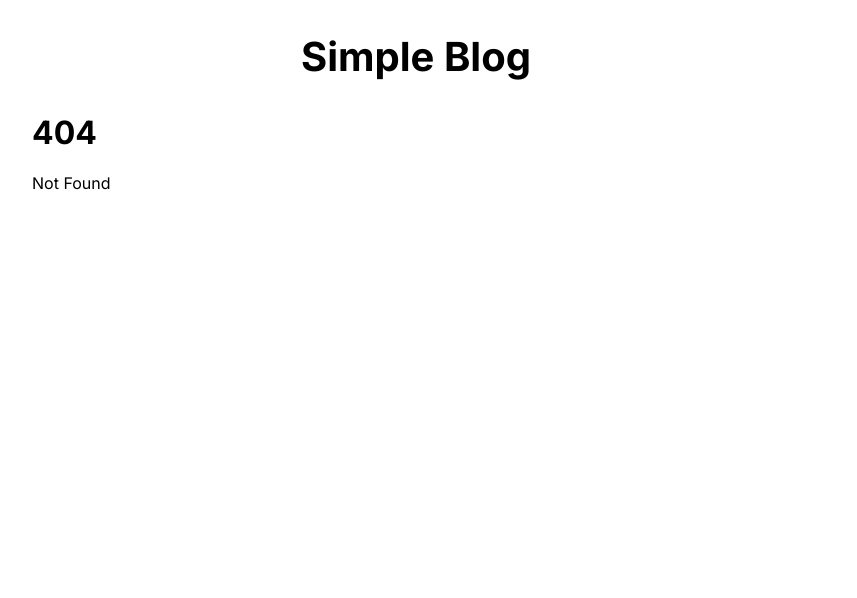
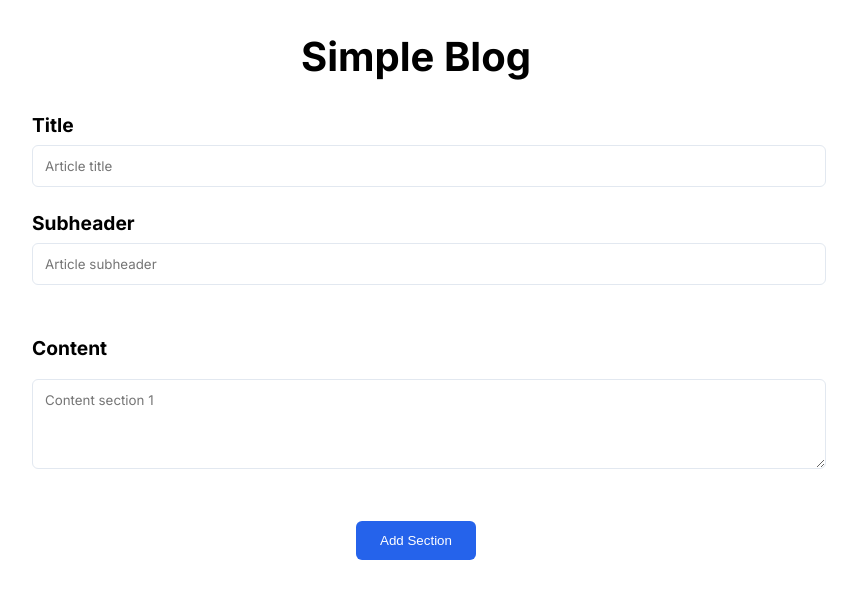
Before and after one commit to lucas-carvajal/simple-blog-fe, a SvelteKit app: page /admin/article/new in a window 1280 px wide. Before the commit this address had no page. Shown: the top 598 px of the page, without its empty margins (224-1081 px from the left). Built offline with nearby package versions, Linux system fonts and the light colour scheme.

Commit message:
add article form

```diff
--- /dev/null
+++ b/src/lib/ArticleForm.svelte
@@ -0,0 +1,148 @@
+<script>
+    export let title = "";
+    export let subheader = "";
+    export let content = [{ text: "" }];
+
+    function addContentField() {
+        content = [...content, { text: "" }];
+    }
+
+    function removeContentField(index = undefined) {
+        if (index !== undefined) {
+            content = content.filter((_, i) => i !== index);
+        } else {
+            content = content.slice(0, -1);
+        }
+    }
+</script>
+
+<form class="article-form">
+    <div class="field">
+        <label class="content-header" for="title">Title</label>
+        <input
+            id="title"
+            type="text"
+            bind:value={title}
+            placeholder="Article title"
+        />
+    </div>
+
+    <div class="field">
+        <label class="content-header" for="subheader">Subheader</label>
+        <input
+            id="subheader"
+            type="text"
+            bind:value={subheader}
+            placeholder="Article subheader"
+        />
+    </div>
+
+    <div class="content-fields">
+        <h3 class="content-header">Content</h3>
+        {#each content as section, i}
+            <div class="content-field">
+                <textarea
+                    bind:value={section.text}
+                    placeholder="Content section {i + 1}"
+                    rows="4"
+                ></textarea>
+                {#if content.length > 1}
+                    <button
+                        type="button"
+                        class="remove-button"
+                        on:click={() => removeContentField(i)}
+                        aria-label="Remove section {i + 1}"
+                    >
+                        ×
+                    </button>
+                {/if}
+            </div>
+        {/each}
+        <div class="button-container">
+            <button type="button" class="add-button" on:click={addContentField}>
+                Add Section
+            </button>
+        </div>
+    </div>
+</form>
+
+<style>
+    .article-form {
+        width: 100%;
+    }
+
+    .field {
+        margin-bottom: 1.5rem;
+    }
+
+    label {
+        display: block;
+        margin-bottom: 0.5rem;
+    }
+
+    input, textarea {
+        width: 100%;
+        padding: 0.75rem;
+        border: 1px solid #e2e8f0;
+        border-radius: 0.375rem;
+        font-family: inherit;
+    }
+
+    .content-fields {
+        margin-top: 2rem;
+        display: flex;
+        flex-direction: column;
+        align-items: center;
+    }
+
+    .content-field {
+        position: relative;
+        margin-bottom: 1rem;
+        width: 100%;
+    }
+
+    .remove-button {
+        position: absolute;
+        top: 50%;
+        right: -3rem;
+        transform: translateY(-50%);
+        background: none;
+        border: none;
+        color: #ef4444;
+        font-size: 1.5rem;
+        cursor: pointer;
+        padding: 0.25rem 0.5rem;
+        border-radius: 0.25rem;
+    }
+
+    .remove-button:hover {
+        background-color: #fee2e2;
+    }
+
+    .add-button {
+        margin-top: 1rem;
+        background-color: #2563eb;
+        color: white;
+        border: none;
+        padding: 0.75rem 1.5rem;
+        border-radius: 0.375rem;
+        cursor: pointer;
+        font-weight: 500;
+    }
+
+    .add-button:hover {
+        background-color: #1d4ed8;
+    }
+
+    .content-header {
+        width: 100%;
+        font-size: 1.2rem;
+        font-weight: bold;
+    }
+
+    .button-container {
+        display: flex;
+        justify-content: center;
+        margin-top: 1rem;
+    }
+</style>
--- /dev/null
+++ b/src/routes/admin/+page.server.js
@@ -0,0 +1,6 @@
+/** @type {import('./$types').PageLoad} */
+export async function load({ fetch }) {
+    const response = await fetch('http://localhost:8080/articles');
+    const articles = await response.json();
+    return { articles };
+}
--- a/src/routes/admin/+page.svelte
+++ b/src/routes/admin/+page.svelte
@@ -1 +1,51 @@
-hello
+<script>
+    import ArticleThumbnail from '$lib/ArticleThumbnail.svelte';
+    /** @type {import('./$types').PageData} */
+    export let data;
+
+    function handleDelete(id) {
+        alert('TODO to be implemented - would delete article with id: ' + id);
+    }
+</script>
+
+<a href="/admin/article/new" class="add-button">Add Article</a>
+
+<main>
+    {#each data.articles as article}
+        <ArticleThumbnail
+            title={article.title}
+            subhead={article.subheader}
+            previewText={article.content[0].text}
+            link={`/article/${article.id}`}
+            deleteFunction={() => handleDelete(article.id)}
+        />
+    {/each}
+</main>
+
+<style>
+    .add-button {
+        display: block;
+        width: fit-content;
+        margin: 0 auto 2rem auto;
+        padding: 0.75rem 1.5rem;
+        background-color: #2563eb;
+        color: white;
+        text-decoration: none;
+        border-radius: 0.375rem;
+        font-weight: 500;
+    }
+
+    .add-button:hover {
+        background-color: #1d4ed8;
+    }
+
+    main {
+        width: 100%;
+    }
+
+    :global(main > :not(:last-child)) {
+        border-bottom: 1px solid #e5e5e5;
+        padding-bottom: 2rem;
+        margin-bottom: 2rem;
+    }
+</style>
--- /dev/null
+++ b/src/routes/admin/article/new/+page.svelte
@@ -0,0 +1,5 @@
+<script>
+    import ArticleForm from '$lib/ArticleForm.svelte';
+</script>
+
+<ArticleForm />
```
Also changed, not shown: src/lib/ArticleThumbnail.svelte (+37 -0 lines).
